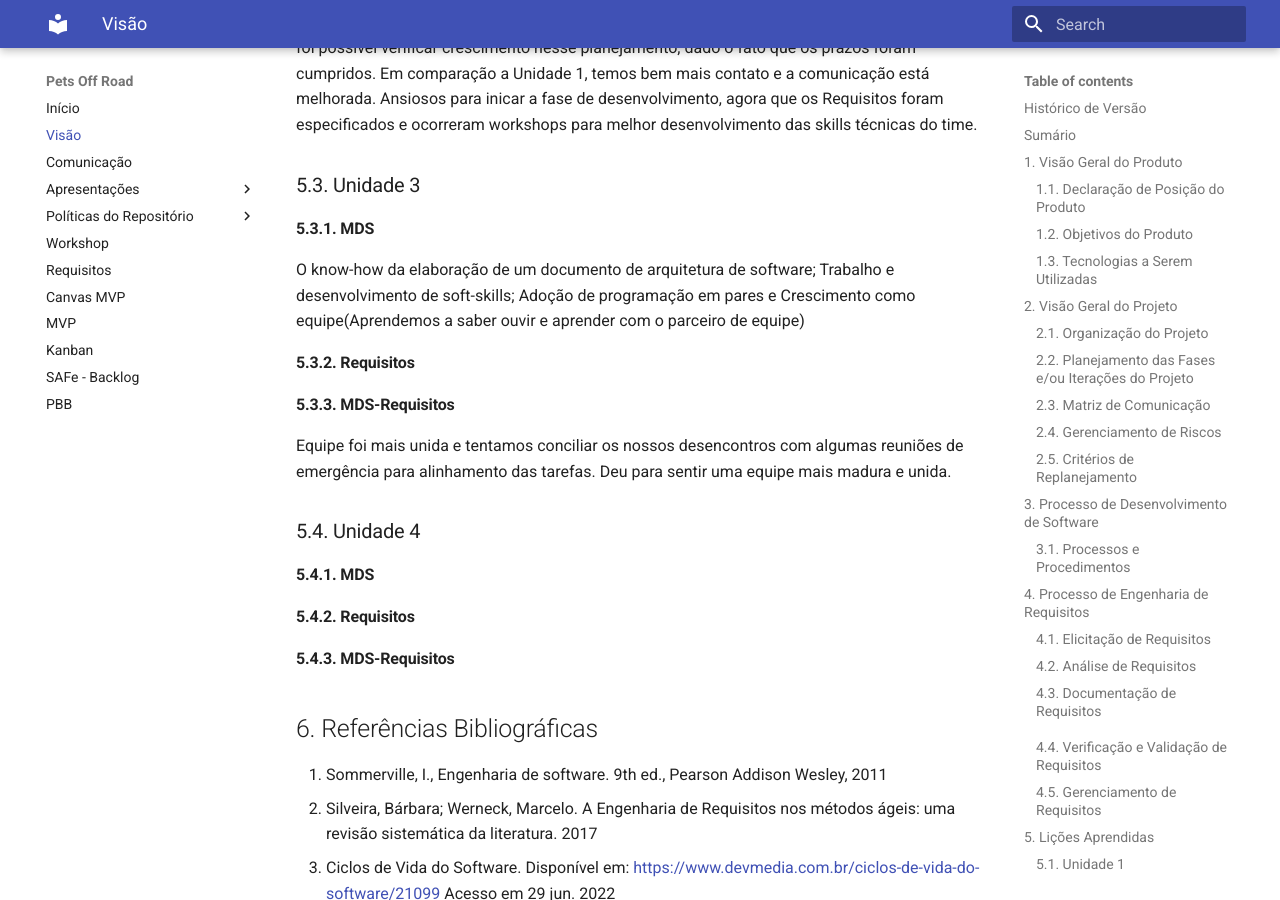
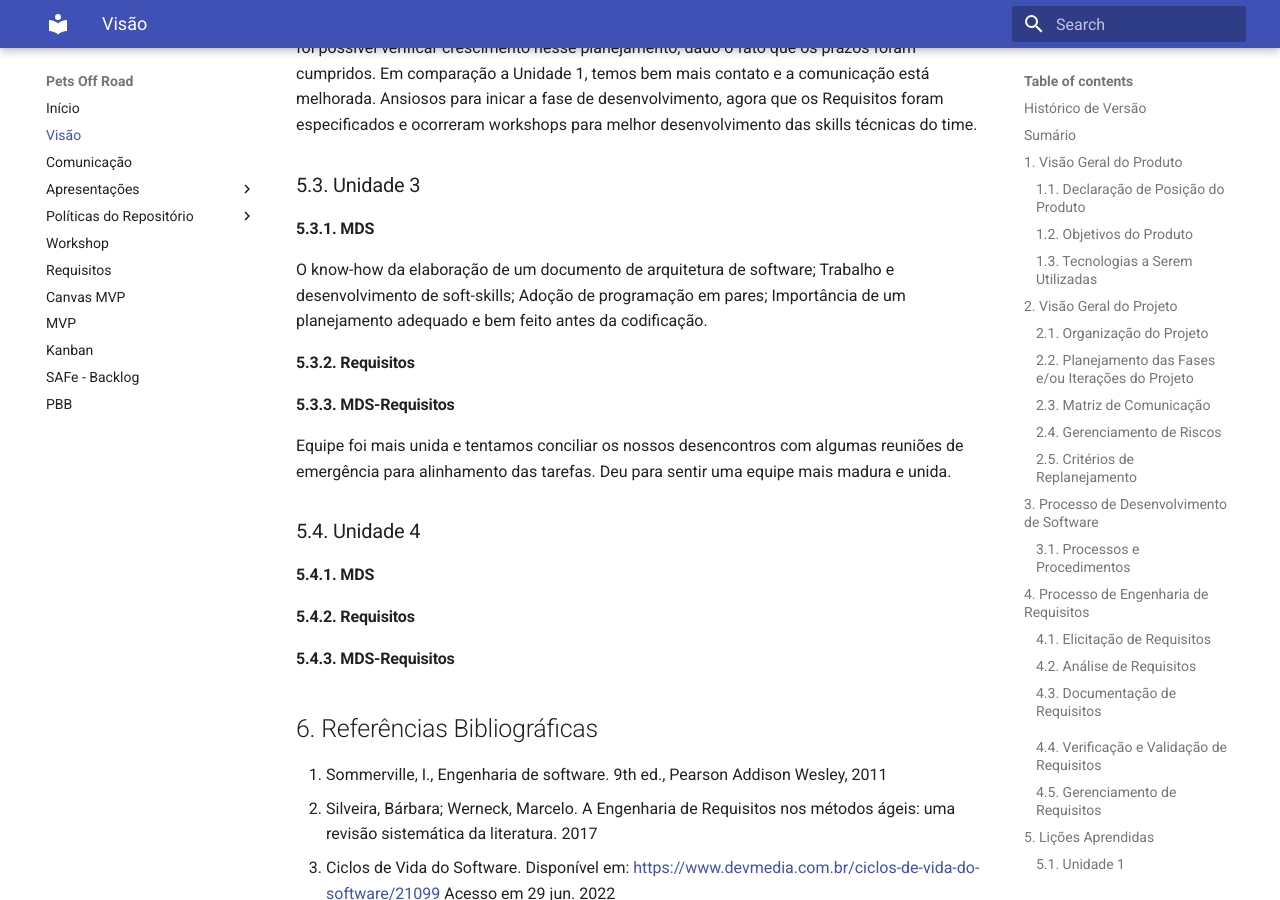
Before and after one commit to mdsreq-fga-unb/2022.1-pets-off-road, an MkDocs documentation site: the page built from docs/doc_visao.md, in a window 1280 px wide and 900 px high, scrolled down 12431 px. Built offline with MkDocs 1.6.1 and Material for MkDocs 9.7.7, drawn with Linux system fonts in a browser that asks for light colours.

Commit message:
Update doc_visao.md

```diff
--- a/docs/doc_visao.md
+++ b/docs/doc_visao.md
@@ -257,7 +257,7 @@ Como um bom aprendizado para o time está na melhor organização e elaboração
 
 ### 5.3. Unidade 3
 #### 5.3.1. MDS
-O know-how da elaboração de um documento de arquitetura de software; Trabalho e desenvolvimento de soft-skills; Adoção de programação em pares e Crescimento como equipe(Aprendemos a saber ouvir e aprender com o parceiro de equipe)
+O know-how da elaboração de um documento de arquitetura de software; Trabalho e desenvolvimento de soft-skills; Adoção de programação em pares; Importância de um planejamento adequado e bem feito antes da codificação.
 
 #### 5.3.2. Requisitos
 
```
